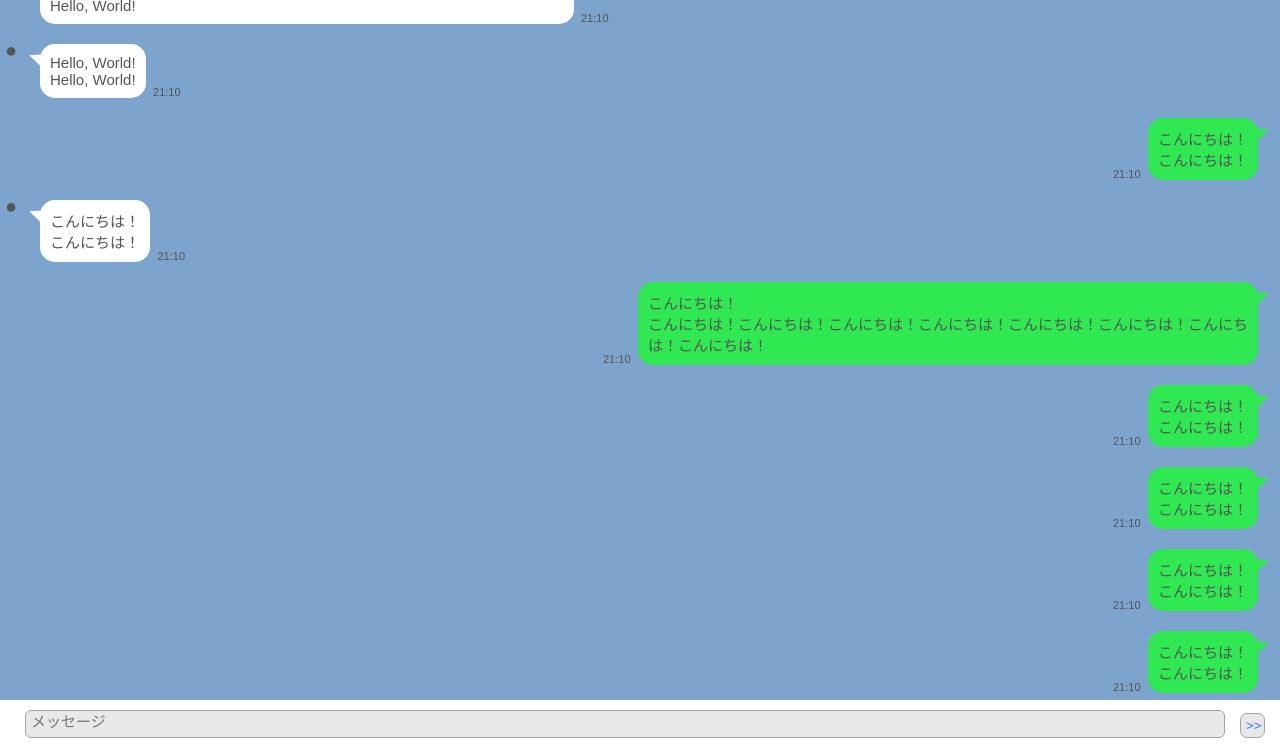
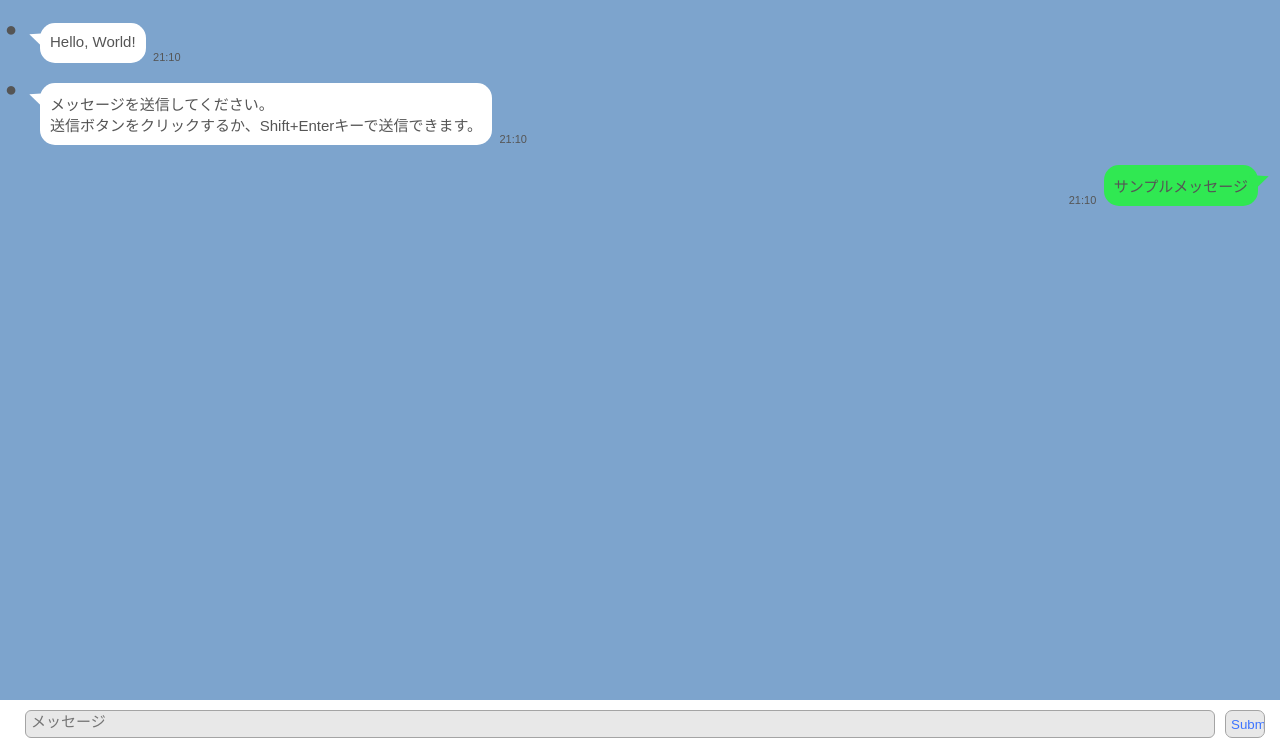
Before and after one commit to marcy326/frontend_training02, a plain HTML site: page index.html in a window 1280 px wide. Shown: the part 52-800 px from the top of the page. Drawn offline with Linux system fonts and the light colour scheme.

Commit message:
fix: メッセージ送信時の挙動を修正

```diff
--- a/css/style.css
+++ b/css/style.css
@@ -12,6 +12,7 @@ body {
     width: fit-content;
     min-width: 20px;
     max-width: 600px;
+    min-height: 20px;
     color: #555;
     font-size: 15px;
     border-radius: 15px;
@@ -158,7 +159,7 @@ body {
     bottom: 0;
     left: 15px;
     margin: 10px;
-    margin-right: 70px;
+    margin-right: 80px;
     font-size: 15px;
     font-weight: 400;
     padding: 3px 3px 0 5px;
@@ -170,8 +171,8 @@ body {
     background: #e8e8e8;
     border: 1px solid #a4a4a4;
     position: absolute;
-    width: 25px;
-    height: 25px;
+    width: 40px;
+    height: 28px;
     bottom: 10px;
     right: 15px;
     margin: auto;
--- a/index.html
+++ b/index.html
@@ -17,50 +17,24 @@
     <div class="messages" id="scroll">
         <div class="balloon_left">
             <div class="icon">●</div>
-            <p>Hello, World!Hello, World!Hello, World!Hello, World!Hello, World!Hello, World!</p>
             <p>Hello, World!</p>
             <div class="timestamp">21:10</div>
         </div>
         <div class="balloon_left">
             <div class="icon">●</div>
-            <p>Hello, World!</p>
-            <p>Hello, World!</p>
+            <p>メッセージを送信してください。</p>
+            <p>送信ボタンをクリックするか、Shift+Enterキーで送信できます。</p>
             <div class="timestamp">21:10</div>
         </div>
         <div class="balloon_right">
-            <p>こんにちは！<br>こんにちは！<br></p>
-            <div class="timestamp">21:10</div>
-        </div>
-        <div class="balloon_left">
-            <div class="icon">●</div>
-            <p>こんにちは！<br>こんにちは！<br></p>
-            <div class="timestamp">21:10</div>
-        </div>
-        <div class="balloon_right">
-            <p>こんにちは！<br>こんにちは！こんにちは！こんにちは！こんにちは！こんにちは！こんにちは！こんにちは！こんにちは！<br></p>
-            <div class="timestamp">21:10</div>
-        </div>
-        <div class="balloon_right">
-            <p>こんにちは！<br>こんにちは！<br></p>
-            <div class="timestamp">21:10</div>
-        </div>
-        <div class="balloon_right">
-            <p>こんにちは！<br>こんにちは！<br></p>
-            <div class="timestamp">21:10</div>
-        </div>
-        <div class="balloon_right">
-            <p>こんにちは！<br>こんにちは！<br></p>
-            <div class="timestamp">21:10</div>
-        </div>
-        <div class="balloon_right">
-            <p>こんにちは！<br>こんにちは！<br></p>
+            <p>サンプルメッセージ</p>
             <div class="timestamp">21:10</div>
         </div>
     </div>
-    <div class="input" id="footer">
+    <form class="input" id="footer" name="msg_form">
         <textarea id="message" name="message" rows="1" placeholder="メッセージ"></textarea>
-        <input type="submit" value=">>">
-    </div>
+        <input type="submit" id="send_btn">
+    </form>
     <script src="js/script.js"></script>
 </body>
 </html>
--- a/js/script.js
+++ b/js/script.js
@@ -1,56 +1,31 @@
-//// 1. 時間リアルタイム更新
-// function set2fig(num) {
-//     // 桁数が1桁だったら先頭に0を加えて2桁に調整する
-//     var ret;
-//     if( num < 10 ) { ret = "0" + num; }
-//     else { ret = num; }
-//     return ret;
-// }
-// function showClock(class_name) {
-//     var targets = document.getElementsByClassName(class_name);
-//     var now = new Date();
-//     var Hour = set2fig(now.getHours());
-//     var Min = set2fig(now.getMinutes());
-//     for (i=0; i < targets.length; i++){
-//         var target = targets[i];
-//         target.innerHTML = Hour + ":" + Min;
-//     }
-// }
-// showClock("DateTimeDisp");
-// setInterval('showClock()',1000);
-
-// 2. スクロールの初期位置を一番下に設定
-//let target = document.getElementById('scroll');
-//target.scrollTo(0, target.scrollHeight);
-
-// 3. テキストエリアの高さを自動調整
-window.addEventListener("DOMContentLoaded", () => {
+// スクロールの初期位置を一番下に設定
+function scrollToBottom() {
     let target = document.getElementById('scroll');
     target.scrollTo(0, target.scrollHeight);
-    // textareaタグを全て取得
-    const textareaEls = document.querySelectorAll("textarea");
+}
 
-    textareaEls.forEach((textareaEl) => {
-      // デフォルト値としてスタイル属性を付与
-      textareaEl.setAttribute("style", `height: ${textareaEl.scrollHeight}px;`);
-      // inputイベントが発生するたびに関数呼び出し
-      textareaEl.addEventListener("input", setTextareaHeight);
-      textareaEl.addEventListener("input", setMessageHeight);
-    });
+// テキストエリアの高さを自動調整
+window.addEventListener("DOMContentLoaded", () => {
+    scrollToBottom();
+
+    var textareaEl = document.getElementById("message");
+
+    // デフォルト値としてスタイル属性を付与
+    textareaEl.setAttribute("style", `height: ${textareaEl.scrollHeight}px;`);
+    // inputイベントが発生するたびに関数呼び出し
+    textareaEl.addEventListener("input", setTextareaHeight);
+    textareaEl.addEventListener("input", setMessageHeight);
+
     window.addEventListener("resize", setMessageHeight);
 });
+
 // textareaの高さを計算して指定する関数
 function setTextareaHeight() {
     this.style.height = "auto";
     this.style.height = `${this.scrollHeight}px`;
 }
 
-function setHeight() {
-    setTextareaHeight();
-    setMessageHeight();
-}
-
-// 4. テキストエリアとヘッダーの高さを取得して、メッセージ部分のmargin調整
+// テキストエリアとヘッダーの高さを取得して、メッセージ部分のmargin調整
 function getHeight(id_name){
     var obj = document.getElementById(id_name);
     var h = obj.offsetHeight;
@@ -62,4 +37,38 @@ function setMessageHeight() {
     messages.style.marginTop =  (getHeight("header"))+'px';
     messages.style.marginBottom =  (getHeight("footer"))+'px';
 }
-setMessageHeight();
+
+// 送信時の処理
+function sendMessage() {
+    // テキストエリアの値を取得
+    var textareaEl = document.getElementById("message");
+    var textareaValue = message.value;
+    if (textareaValue != ""){
+            textareaValue = textareaValue.split("\n").join("<br>");
+
+        // HTMLに追加
+        var outputDiv = document.getElementById("scroll");
+        outputDiv.innerHTML += '<div class="balloon_right"><p>' + textareaValue + '</p><div class="timestamp">21:10</div></div>';
+
+        // テキストエリアをクリア
+        textareaEl.value = "";
+        textareaEl.style.height = "auto";
+        textareaEl.style.height = `${textareaEl.scrollHeight}px`;
+
+        scrollToBottom();
+    }
+}
+
+// Submitボタンが押された時の処理
+document.getElementById("footer").addEventListener("submit", function(event) {
+    event.preventDefault(); // デフォルトのフォーム送信を防ぐ
+    sendMessage();
+});
+
+// Shift+Enterキーが押されたときの処理
+document.getElementById("footer").addEventListener("keydown", function(event) {
+    if (event.key === "Enter" && event.shiftKey) {
+        event.preventDefault(); // デフォルトの改行を防ぐ
+        sendMessage();
+    }
+});
```
